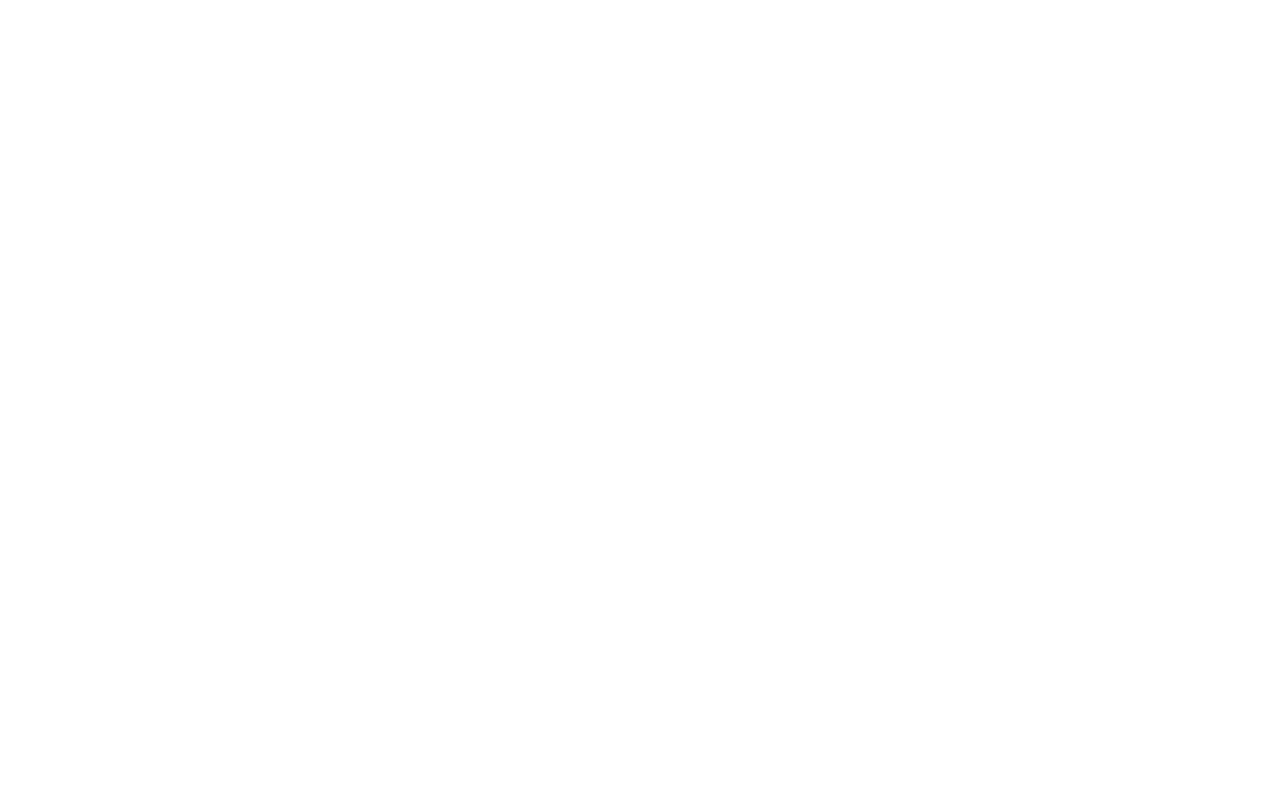
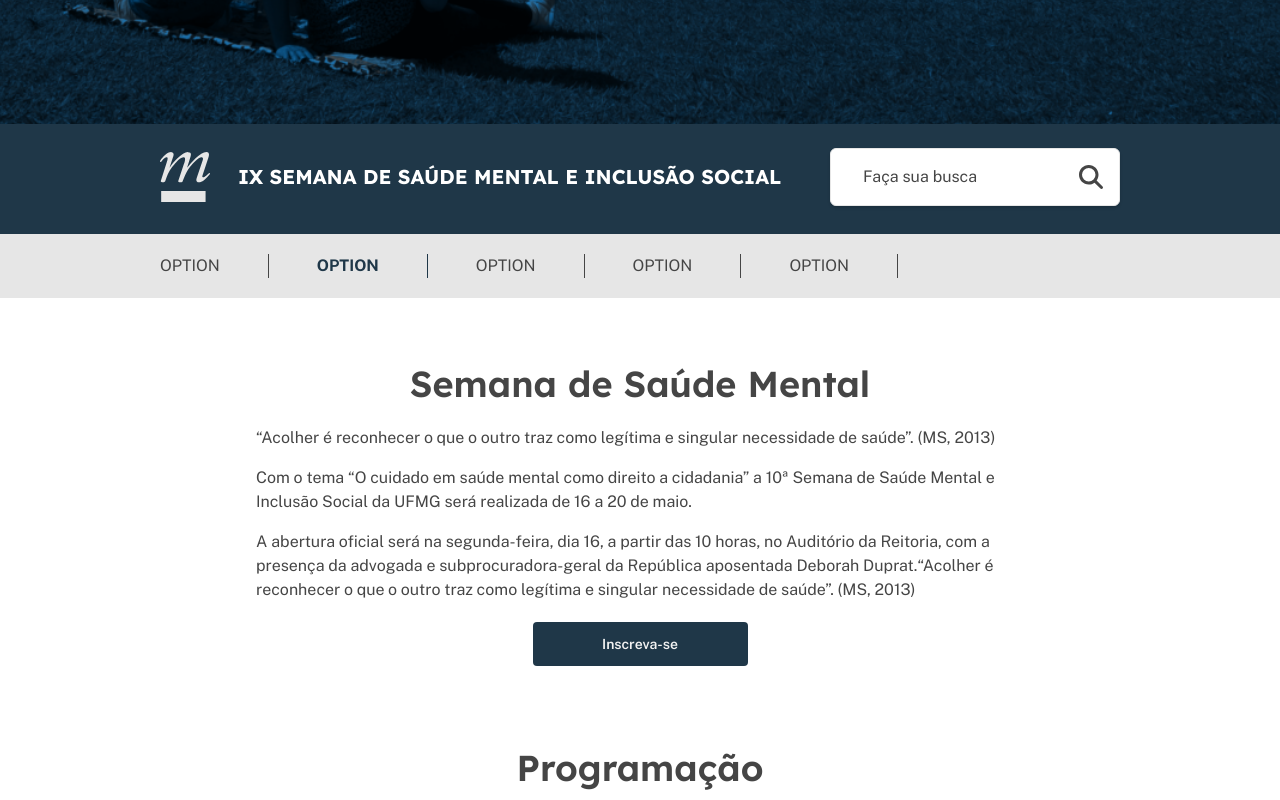
Before and after one commit to vbruno96/teste-pratico-ufmg, a React (Vite) app: page / in a window 1280 px wide. Shown: the part 300-1100 px from the top of the page. Before the commit the page ends 800 px from the top, so only its background shows below. Built offline with nearby package versions, Linux system fonts and the light colour scheme.

Commit message:
chore: add all components on app file

```diff
--- a/src/App.tsx
+++ b/src/App.tsx
@@ -1,3 +1,57 @@
+import { setDefaultOptions } from 'date-fns'
+import { ptBR } from 'date-fns/locale'
+
+import { Events } from './components/events'
+import { Faq } from './components/faq'
+import { Footer } from './components/footer'
+import { Header } from './components/header'
+import { Hero } from './components/hero'
+
+setDefaultOptions({ locale: ptBR })
+
 export function App() {
-  return <h1>Hello World</h1>
+  return (
+    <>
+      <Hero>Semana do Fim de Semana 2024</Hero>
+      <Header />
+      <main className="text-neutral-700">
+        <div className="max-w-[1440px] space-y-20 px-64 py-5 pb-20 pt-16 2xl:mx-auto">
+          <div className="space-y-5">
+            <h2 className="text-center font-lexend text-3xl font-semibold">
+              Semana de Saúde Mental
+            </h2>
+            <div className="space-y-4">
+              <p>
+                “Acolher é reconhecer o que o outro traz como legítima e
+                singular necessidade de saúde”. (MS, 2013)
+              </p>
+
+              <p>
+                Com o tema “O cuidado em saúde mental como direito a cidadania”
+                a 10ª Semana de Saúde Mental e Inclusão Social da UFMG será
+                realizada de 16 a 20 de maio.
+              </p>
+
+              <p>
+                A abertura oficial será na segunda-feira, dia 16, a partir das
+                10 horas, no Auditório da Reitoria, com a presença da advogada e
+                subprocuradora-geral da República aposentada Deborah
+                Duprat.“Acolher é reconhecer o que o outro traz como legítima e
+                singular necessidade de saúde”. (MS, 2013)
+              </p>
+            </div>
+            <button
+              type="button"
+              className="mx-auto block w-full max-w-[13.4375rem] rounded bg-primary px-5 py-2.5 text-center text-sm font-semibold text-neutral-50"
+            >
+              Inscreva-se
+            </button>
+          </div>
+          <Events />
+          <Faq />
+        </div>
+      </main>
+      <Footer />
+    </>
+  )
 }
```
